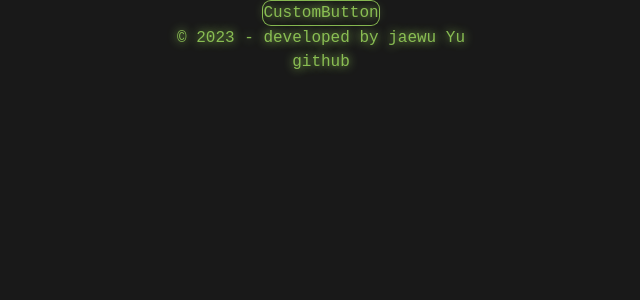
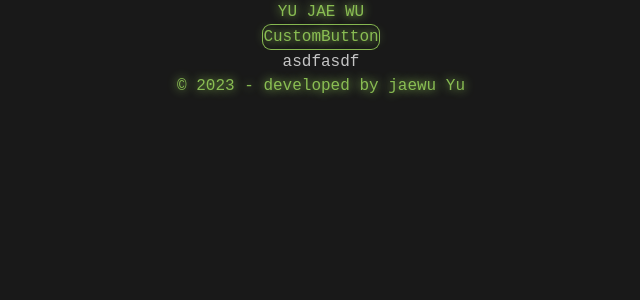
Before and after one commit to doraeza/portfolio, a React (Vite) app in the folder portfolio/: page /main in a window 1280 px wide. Shown: the top 300 px of the page, without its empty margins (319-959 px from the left). Built offline with nearby package versions, Linux system fonts and the light colour scheme; a web font is replaced by a local one.

Commit message:
app sizing

```diff
--- a/portfolio/index.html
+++ b/portfolio/index.html
@@ -4,7 +4,7 @@
     <meta charset="UTF-8" />
     <link rel="icon" type="image/svg+xml" href="/vite.svg" />
     <meta name="viewport" content="width=device-width, initial-scale=1.0" />
-    <title>Vite + React + TS</title>
+    <title>YU'S PORTFOLIO</title>
   </head>
   <body>
     <div id="root"></div>
--- a/portfolio/src/components/landing/index.tsx
+++ b/portfolio/src/components/landing/index.tsx
@@ -6,7 +6,6 @@ const Landing = () => {
     return (
         <>
         <div className='fixed right-10 bottom-12 cursor-pointer'><TopButton/></div>
-
         </>
     )
 }
--- a/portfolio/src/components/layout/desktop.layout.tsx
+++ b/portfolio/src/components/layout/desktop.layout.tsx
@@ -8,10 +8,10 @@ import React from "react"
 const DesktopLayout = ({ children }: { children: React.ReactNode }) => {
     return (
         <>
-            <div className="flex flex-col justify-between">
-                {/* <Header /> */}
+            <div className="flex flex-col justify-between h-screen">
+                <Header />
                 <CustomButton text="CustomButton"/>
-                {/* <Body>{children}</Body> */}
+                <Body>{children}</Body>
             </div>
             <Footer />
         </>
--- a/portfolio/src/components/layout/footer/index.tsx
+++ b/portfolio/src/components/layout/footer/index.tsx
@@ -11,9 +11,9 @@ function Footer() {
   return (
       <div className="Desc absolute bottom-5 text-center w-full">
         © 2023 - developed by jaewu Yu
-        <div className=" right-0 pr-2">
+        {/* <div className=" right-0 pr-2">
             <a className="github-button" href="https://github.com/yujaewoo">github</a>
-        </div>
+        </div> */}
       </div>
   );
 }
--- a/portfolio/src/components/layout/header/index.tsx
+++ b/portfolio/src/components/layout/header/index.tsx
@@ -5,9 +5,9 @@ const Header: React.FC = () => {
 
   return (
     <div >
-      <div className="">
+      <div className="Desc absolute bottom-5 text-center w-full">
 
-        {/* <h1 onClick={goHome}>Front-Endd Developer</h1> */}
+        <h1 >YU JAE WU</h1>
 
       </div>
     </div>
--- a/portfolio/src/components/layout/index.tsx
+++ b/portfolio/src/components/layout/index.tsx
@@ -3,6 +3,7 @@ import React from "react"
 // import MobileLayout from "./mobile.layout"
 import DesktopLayout from "./desktop.layout"
 import { useMediaQuery } from "react-responsive"
+import MobileLayout from "./mobile.layout"
 
 export default function Layout({ children }: { children: React.ReactNode }) {
 
@@ -10,15 +11,12 @@ export default function Layout({ children }: { children: React.ReactNode }) {
         const isDesktop = useMediaQuery({ minWidth: 768 })
         if (isDesktop) {
             return <DesktopLayout>{children}</DesktopLayout>
+        }else{
+            return <MobileLayout>{children}</MobileLayout>
         }
     }
 
-    // const Mobile = () => {
-    //     const isMobile = useMediaQuery({ maxWidth: 767 })
-    //     if (isMobile) {
-    //         return <MobileLayout>{children}</MobileLayout>
-    //     }
-    // }
+
 
     return (
         <div>
--- a/portfolio/src/pages/App.tsx
+++ b/portfolio/src/pages/App.tsx
@@ -1,11 +1,10 @@
 import '../styles/globals.css';
-import AppRouter from './appRouter';
 
-import ErrorBoundary from '../components/common/errorBounday';
 
 function App() {
   return (
-      <AppRouter />
+      // <AppRouter />
+      <div>asdfasdf</div>
   )
 }
 
```
Also changed, not shown: portfolio/src/main.tsx (+1 -7 lines).
